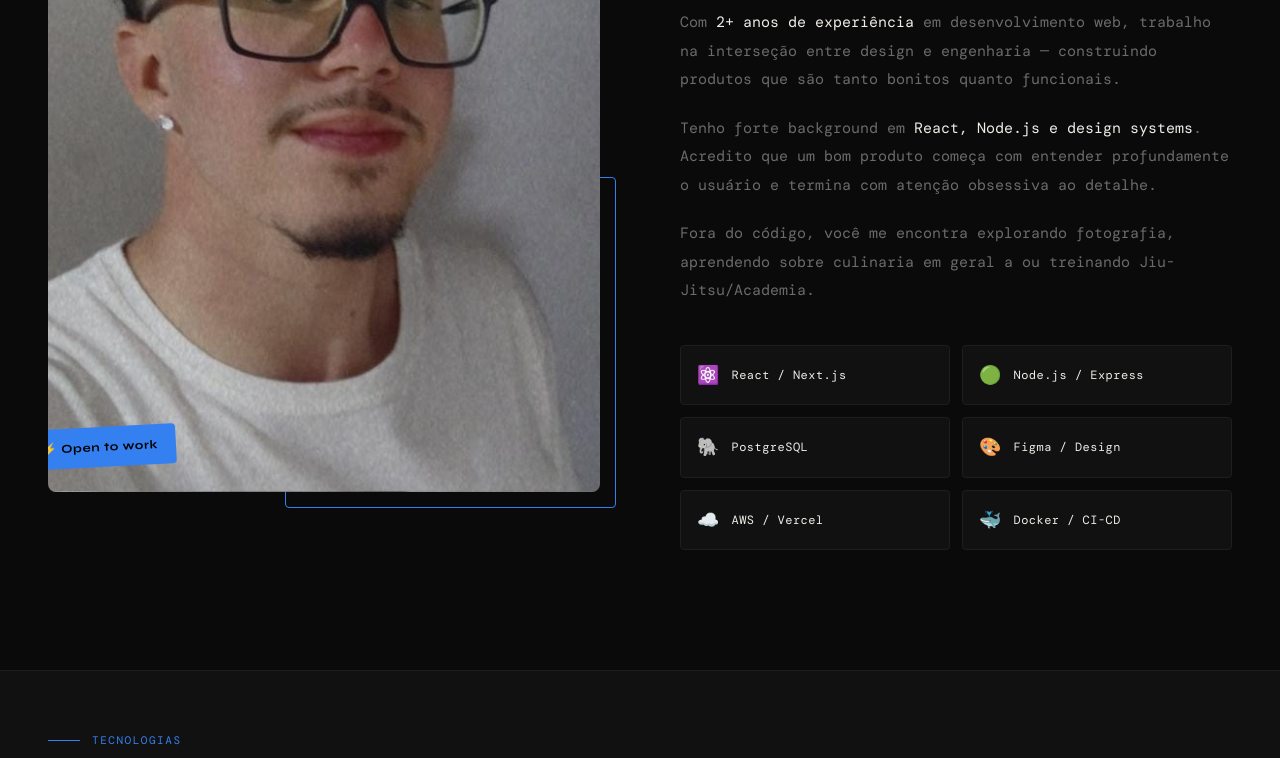
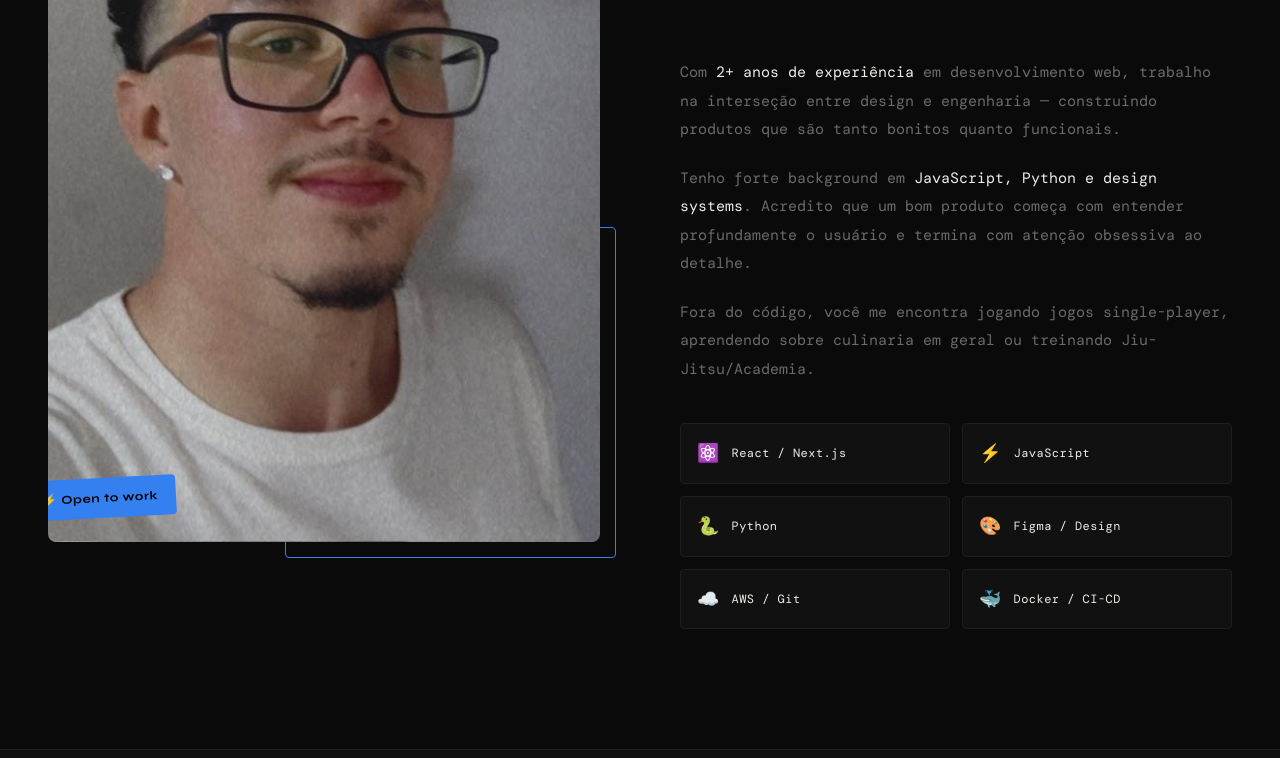
Before and after one commit to samfelcman/portfolio-samuel, a website built with Vite: page index.html in a window 1280 px wide. Shown: the part 1329-2087 px from the top of the page. Built offline with nearby package versions, Linux system fonts and the light colour scheme; a web font is replaced by a local one.

Commit message:
Update index.html

```diff
--- a/index.html
+++ b/index.html
@@ -49,7 +49,7 @@
     <div class="hero-footer">
       <div>
         <p class="hero-desc">
-          Olá pessoal, me chamo <strong class="text-name">Samuel Felcman</strong> — Desenvolvedor Full Stack apaixonado por interfaces bonitas,
+          Olá pessoal, me chamo <strong class="text-name">Samuel Felcman</strong> — Estudante de Engenharia de Software | Desenvolvedor em formação | JavaScript • Python • Java apaixonado por interfaces bonitas,
           código limpo e produtos que resolvem problemas reais.
         </p>
         <div class="hero-cta" style="margin-top:24px">
@@ -98,17 +98,17 @@
           Com <strong>2+ anos de experiência</strong> em desenvolvimento web, trabalho na interseção entre design e engenharia — construindo produtos que são tanto bonitos quanto funcionais.
         </p>
         <p>
-          Tenho forte background em <strong>React, Node.js e design systems</strong>. Acredito que um bom produto começa com entender profundamente o usuário e termina com atenção obsessiva ao detalhe.
+          Tenho forte background em <strong>JavaScript, Python e design systems</strong>. Acredito que um bom produto começa com entender profundamente o usuário e termina com atenção obsessiva ao detalhe.
         </p>
         <p>
-          Fora do código, você me encontra explorando fotografia, aprendendo sobre culinaria em geral a ou treinando Jiu-Jitsu/Academia.
+          Fora do código, você me encontra jogando jogos single-player, aprendendo sobre culinaria em geral ou treinando Jiu-Jitsu/Academia.
         </p>
         <div class="skills-grid">
           <div class="skill-item"><span class="skill-icon">⚛️</span><span class="skill-name">React / Next.js</span></div>
-          <div class="skill-item"><span class="skill-icon">🟢</span><span class="skill-name">Node.js / Express</span></div>
-          <div class="skill-item"><span class="skill-icon">🐘</span><span class="skill-name">PostgreSQL</span></div>
+          <div class="skill-item"><span class="skill-icon">⚡</span><span class="skill-name">JavaScript</span></div>
+          <div class="skill-item"><span class="skill-icon">🐍</span><span class="skill-name">Python</span></div>
           <div class="skill-item"><span class="skill-icon">🎨</span><span class="skill-name">Figma / Design</span></div>
-          <div class="skill-item"><span class="skill-icon">☁️</span><span class="skill-name">AWS / Vercel</span></div>
+          <div class="skill-item"><span class="skill-icon">☁️</span><span class="skill-name">AWS / Git</span></div>
           <div class="skill-item"><span class="skill-icon">🐳</span><span class="skill-name">Docker / CI-CD</span></div>
         </div>
       </div>
```
